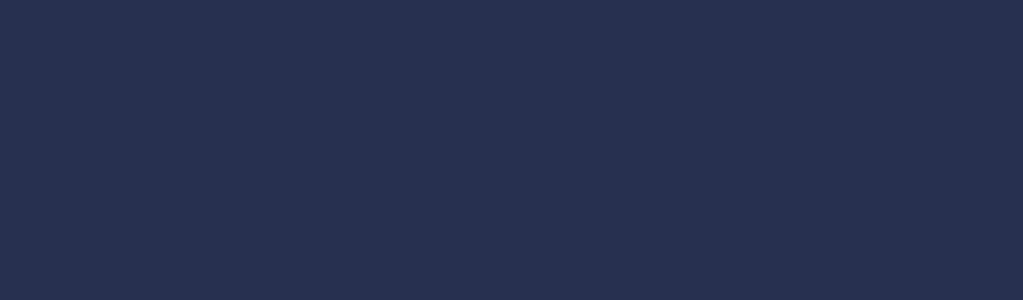
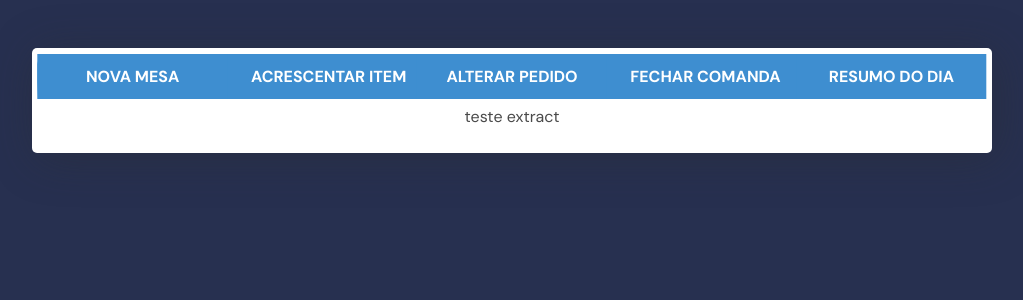
Before and after one commit to mateuslcsilva/salesmanagement, a React (Vite) app in the folder pdv/: page /extract in a window 1280 px wide. Before the commit this address had no page. Shown: the top 300 px of the page, without its empty margins (128-1151 px from the left). Built offline with nearby package versions, Linux system fonts and the light colour scheme; a web font is replaced by a local one.

Commit message:
more ui improvment

```diff
--- a/pdv/src/App.css
+++ b/pdv/src/App.css
@@ -2,6 +2,7 @@
 
 *{
   font-family: 'DM Sans', sans-serif;
+  box-sizing: border-box;
 }
 
 body{
--- a/pdv/src/Routes/AddSaleScreen/AddSaleScreen.tsx
+++ b/pdv/src/Routes/AddSaleScreen/AddSaleScreen.tsx
@@ -193,13 +193,17 @@ const AddSaleScreen = () => {
                     disabled={sale.numTable == 0 ? true : false}
                 /><br /><br />
 
-                <p id='visualizacao'>
-                    {sale.numTable ? 'Mesa: ' + sale.numTable + '  |  ' : ''}
-                    {sale.costumerName ? 'Cliente: ' + sale.costumerName + '  |  ' : ''}
-                    {sale.numSale ? 'Comanda ' + sale.numSale : ''}
-                    {'\n'}
-                    {sale.orders.map((item: String) => item + '\n')}
-                </p>
+{
+                    (saleNumber > 0 || costumerName != '' || tableNumber > 0) &&
+                    <div className='saleInfo'>
+                        <p className='title is-5'>
+                        {sale.numTable ? 'Mesa: ' + sale.numTable + '  |  ' : ''} {/* MOSTRA O NÚMERO DA MESA, SE HOUVER */}
+                        {sale.costumerName ? 'Cliente: ' + sale.costumerName + '  |  ' : ''} {/* MOSTRA O NOME DO CLIENTE, SE HOUVER */}
+                        {sale.numSale ? 'Comanda ' + sale.numSale + '\n' : ''} {/* MOSTRA O NÚMERO DA COMANDA, E SÓ É EXIBIDO CASO O CAMPO COMANDA ESTEJA PREENCHIDO */}
+                        </p>
+                       {sale.orders.map((item :String) => <p>{item}</p>)}
+                    </div>
+                }
 
                 <p className={'confirmation-text ' + (sale.orders.length > 0 ? 'visible' : 'hidden')} >Pedido registrado!!!</p>
 
--- a/pdv/src/Routes/CheckOutScreen/CheckOutScreen.tsx
+++ b/pdv/src/Routes/CheckOutScreen/CheckOutScreen.tsx
@@ -4,7 +4,7 @@ import './styles.css'
 const CheckOutScreen = () => {
     return(
         <>
-             <p>teste checkoutscreen</p>
+             <p className=" is-3 mt-5">teste checkoutscreen</p>
         </>
 
     )
--- /dev/null
+++ b/pdv/src/Routes/Extract/Extract.tsx
@@ -0,0 +1,11 @@
+import React from "react";
+
+const Extract = () => {
+    return(
+        <>
+            <p className=" is-3 mt-5">teste extract</p>
+        </>
+    )
+}
+
+export default Extract
--- a/pdv/src/Routes/NavBarButtons/NavBarButtons.tsx
+++ b/pdv/src/Routes/NavBarButtons/NavBarButtons.tsx
@@ -5,15 +5,16 @@ import Button from '../../components/Button/Button'
 
 const NavBarButtons = () => {
 
-    const [isOutlined, setIsOutlined] = useState(0)
+    const [isActive, setIsActive] = useState(0)
 
     return (
    <>
         <div className='btns'>
-            <Link to="/newsalescreen"><button className={(isOutlined != 1? '' : 'active ') + (isOutlined -1 == 1? 'rounded-left' : '') + ' btnselect '} onClick={() => setIsOutlined(1)}> NOVA MESA</button></Link>
-            <Link to="/addsalescreen"><button  className={(isOutlined != 2? '' : 'active ') + (isOutlined + 1 == 2? 'rounded-right' : '') + (isOutlined -1 == 2? 'rounded-left' : '') + ' btnselect '} onClick={() => setIsOutlined(2)}>ACRESCENTAR ITEM</button></Link>
-            <Link to="/updatesalescreen"><button className={(isOutlined != 3? '' : 'active ') + (isOutlined + 1 == 3? 'rounded-right' : '') + (isOutlined -1 == 3? 'rounded-left' : '') + ' btnselect '} onClick={() => setIsOutlined(3)}>ALTERAR PEDIDO</button></Link>
-            <Link to="/checkoutscreen"><button  className={(isOutlined != 4? '' : 'active ') + (isOutlined + 1 == 4? 'rounded-right' : '') + ' btnselect '} onClick={() => setIsOutlined(4)}>FECHAR COMANDA</button></Link>
+            <Link to="/newsalescreen"><button className={(isActive != 1? '' : 'active ') + (isActive -1 == 1? 'rounded-left' : '') + ' btnselect'} onClick={() => setIsActive(1)}> NOVA MESA</button></Link>
+            <Link to="/addsalescreen"><button  className={(isActive != 2? '' : 'active ') + (isActive + 1 == 2? 'rounded-right' : '') + (isActive -1 == 2? 'rounded-left' : '') + ' btnselect '} onClick={() => setIsActive(2)}>ACRESCENTAR ITEM</button></Link>
+            <Link to="/updatesalescreen"><button className={(isActive != 3? '' : 'active ') + (isActive + 1 == 3? 'rounded-right' : '') + (isActive -1 == 3? 'rounded-left' : '') + ' btnselect '} onClick={() => setIsActive(3)}>ALTERAR PEDIDO</button></Link>
+            <Link to="/checkoutscreen"><button  className={(isActive != 4? '' : 'active ') + (isActive + 1 == 4? 'rounded-right' : '') + (isActive -1 == 4? 'rounded-left' : '') + ' btnselect '} onClick={() => setIsActive(4)}>FECHAR COMANDA</button></Link>
+            <Link to="/extract"><button  className={(isActive != 5? '' : 'active ') + (isActive + 1 == 5? 'rounded-right' : '') + ' btnselect '} onClick={() => setIsActive(5)}>RESUMO DO DIA</button></Link>
         </div>
     </>
     )
--- a/pdv/src/Routes/NavBarButtons/styles.css
+++ b/pdv/src/Routes/NavBarButtons/styles.css
@@ -4,10 +4,13 @@
     margin: -2.1%;
     transform: translateX(-2.12%);
     white-space: nowrap;
+    background: rgb(62,142,208);
+    background: linear-gradient(180deg, rgba(62,142,208,1) 63%, rgba(255,255,255,1) 100%);
+    border-radius: 10px 10px 0 0 ;
 }
 
 .btnselect{
-    width: 20.92%;
+    width: 20.913%;
     padding: 12px 24px !important;
     white-space: nowrap;
     background-color: #3e8ed0;
@@ -16,13 +19,14 @@
     font: 600 12pt white;
     color: white;
     font-family: 'DM Sans', sans-serif;
+    cursor: pointer;
 }
 
 .btnselect.active{
     background-color: #fff;
     color: #3e8ed0;
     border: none;
-    border-radius: 5px 5px 0 0 ;
+    border-radius: 10px 10px 0 0 ;
 }
 
 .rounded-right{
--- a/pdv/src/Routes/UpdateSaleScreen/UpdateSaleScreen.tsx
+++ b/pdv/src/Routes/UpdateSaleScreen/UpdateSaleScreen.tsx
@@ -4,7 +4,7 @@ import './styles.css'
 const UpdateSaleScreen = () => {
     return(
         <>
-            <p>teste updatesalescreen</p>
+            <p className=" is-3 mt-5">teste updatesalescreen</p>
         </>
     )
 }
--- a/pdv/src/main.tsx
+++ b/pdv/src/main.tsx
@@ -7,11 +7,12 @@ import {
 } from "react-router-dom";
 import NewSaleScreen from './Routes/NewSaleScreen/NewSaleScreen'
 import AddSaleScreen from './Routes/AddSaleScreen/AddSaleScreen';
+import UpdateSaleScreen from './Routes/UpdateSaleScreen/UpdateSaleScreen';
+import CheckOutScreen from './Routes/CheckOutScreen/CheckOutScreen';
+import Extract from './Routes/Extract/Extract'
 import App from './App'
 import './index.css'
 import '../node_modules/bulma/css/bulma.min.css'
-import UpdateSaleScreen from './Routes/UpdateSaleScreen/UpdateSaleScreen';
-import CheckOutScreen from './Routes/CheckOutScreen/CheckOutScreen';
 
 ReactDOM.createRoot(document.getElementById('root') as HTMLElement).render(
   <React.StrictMode>
@@ -22,9 +23,7 @@ ReactDOM.createRoot(document.getElementById('root') as HTMLElement).render(
           <Route path='/addsalescreen' element={<AddSaleScreen />}></Route>
           <Route path='/updatesalescreen' element={<UpdateSaleScreen />}></Route>
           <Route path='/checkoutscreen' element={<CheckOutScreen />}></Route>
-
-
-
+          <Route path='/extract' element={<Extract />}></Route>
         </Route>
       </Routes>
     </BrowserRouter>
```
Also changed, not shown: pdv/src/Routes/Extract/styles.css (added), 1 other file (tests, documents, lock files or other folders).
